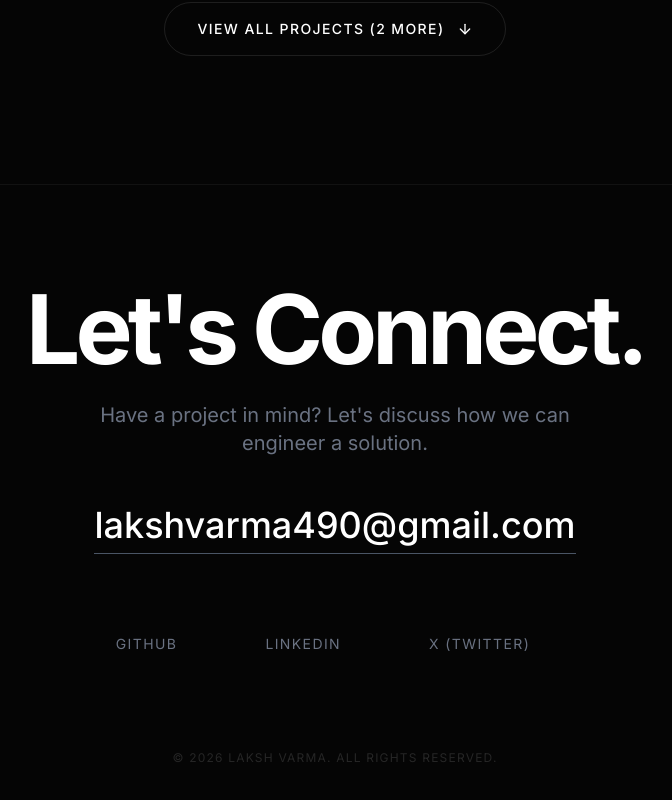
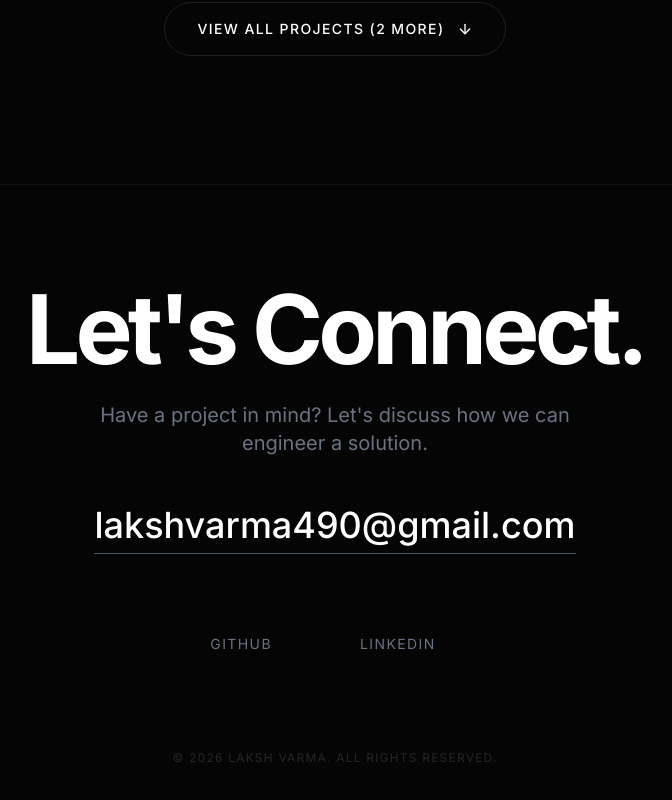
Before and after one commit to lakshvarmacoder/lakshvarma, a Next.js app: page / in a window 1280 px wide. Shown: the part 2851-3651 px from the top of the page, without its empty margins (305-977 px from the left). Built offline with nearby package versions, Linux system fonts and the light colour scheme.

Commit message:
Update social media links in Footer component

```diff
--- a/src/components/Footer.tsx
+++ b/src/components/Footer.tsx
@@ -5,9 +5,8 @@ import { ArrowUpRight } from "lucide-react";
 
 export default function Footer() {
   const SOCIALS = [
-    { name: "GitHub", href: "https://github.com/yourusername" },
-    { name: "LinkedIn", href: "https://linkedin.com/in/yourusername" },
-    { name: "X (Twitter)", href: "https://x.com/yourusername" },
+    { name: "GitHub", href: "https://github.com/lakshvarmacoder" },
+    { name: "LinkedIn", href: "https://in.linkedin.com/in/laksh-varma-8b1642391" }
   ];
 
   return (
```
